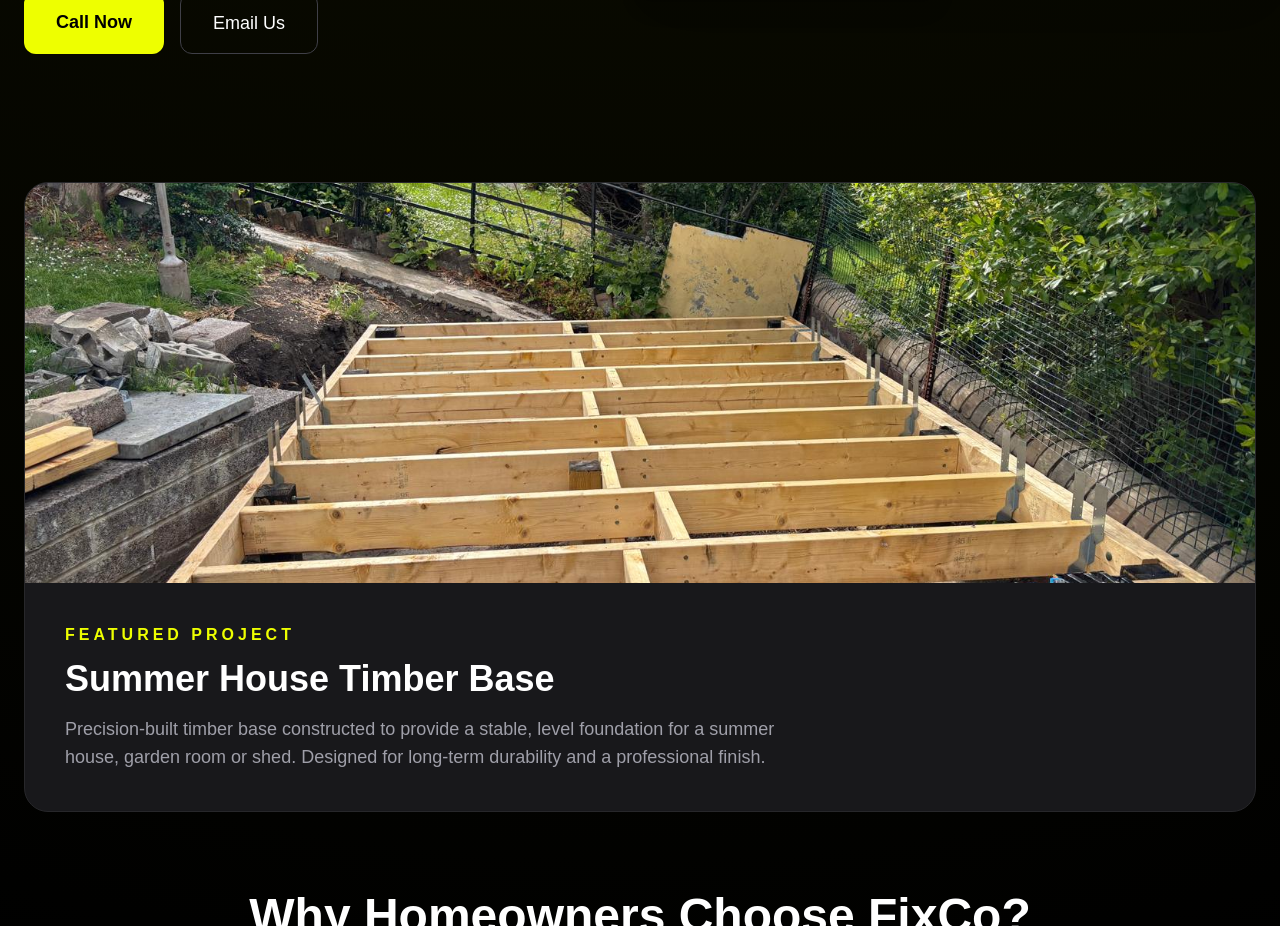
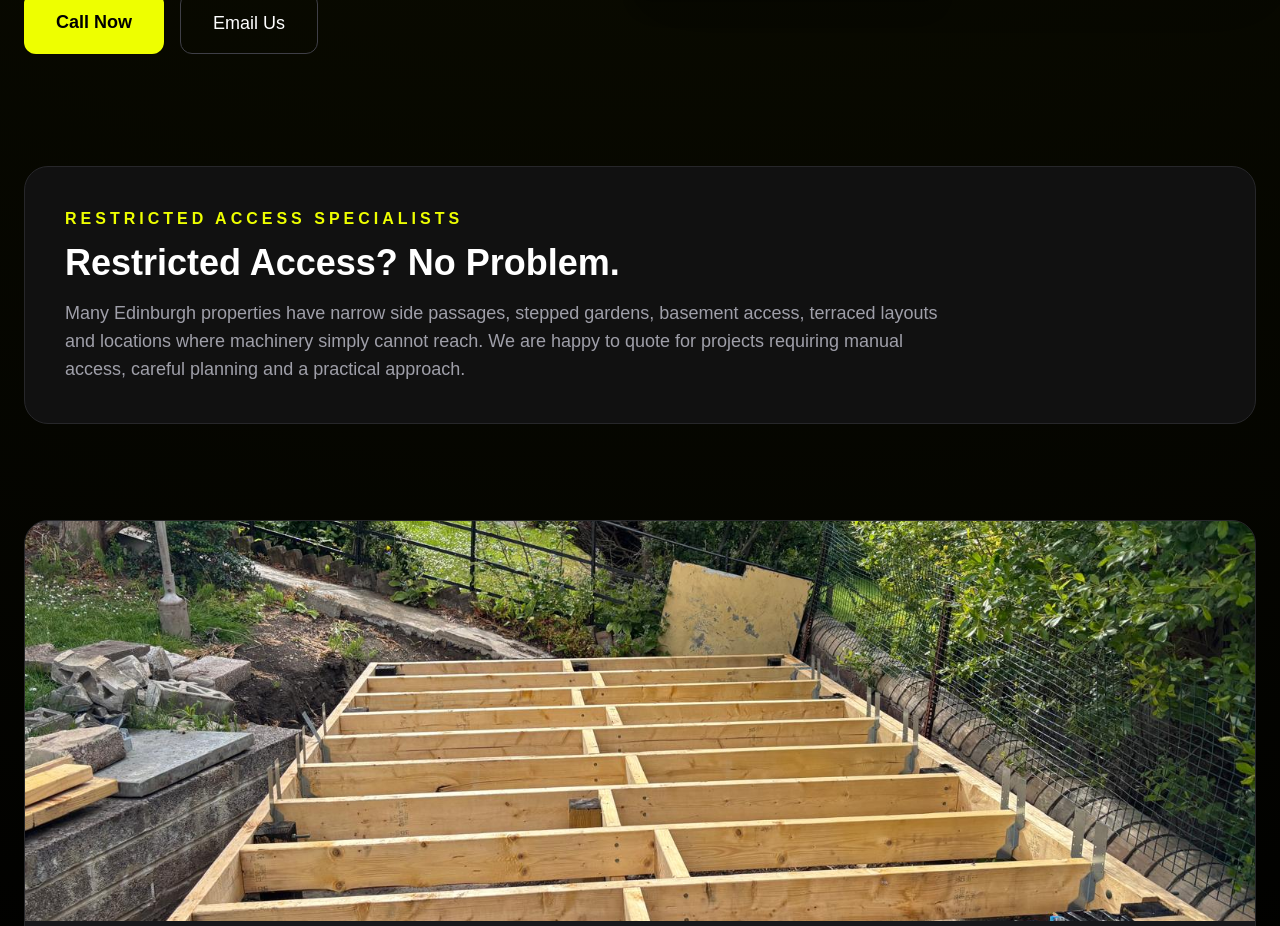
Before and after one commit to KeithTocher/fixco-site, a Next.js app: page / in a window 1280 px wide. Shown: the part 1120-2046 px from the top of the page. Built offline with nearby package versions, Linux system fonts and the light colour scheme.

Commit message:
Added restricted access specialist USP

```diff
--- a/app/page.tsx
+++ b/app/page.tsx
@@ -187,6 +187,34 @@ export default function Home() {
   </div>
 
   </section>
+  <section className="max-w-7xl mx-auto px-6 py-10">
+
+  <div
+    className="rounded-3xl p-10 border border-zinc-800"
+    style={{ backgroundColor: "#111111" }}
+  >
+
+    <p
+      className="uppercase tracking-[4px] font-semibold mb-3"
+      style={{ color: "#EEFF00" }}
+    >
+      Restricted Access Specialists
+    </p>
+
+    <h2 className="text-3xl md:text-4xl font-bold mb-4">
+      Restricted Access? No Problem.
+    </h2>
+
+    <p className="text-zinc-400 text-lg max-w-4xl">
+      Many Edinburgh properties have narrow side passages, stepped gardens,
+      basement access, terraced layouts and locations where machinery simply
+      cannot reach. We are happy to quote for projects requiring manual access,
+      careful planning and a practical approach.
+    </p>
+
+  </div>
+
+</section>
   <section className="max-w-7xl mx-auto px-6 py-14">
 
   <div className="bg-zinc-900 rounded-3xl overflow-hidden border border-zinc-800 hover:border-[#EEFF00] transition-all duration-300">
```
